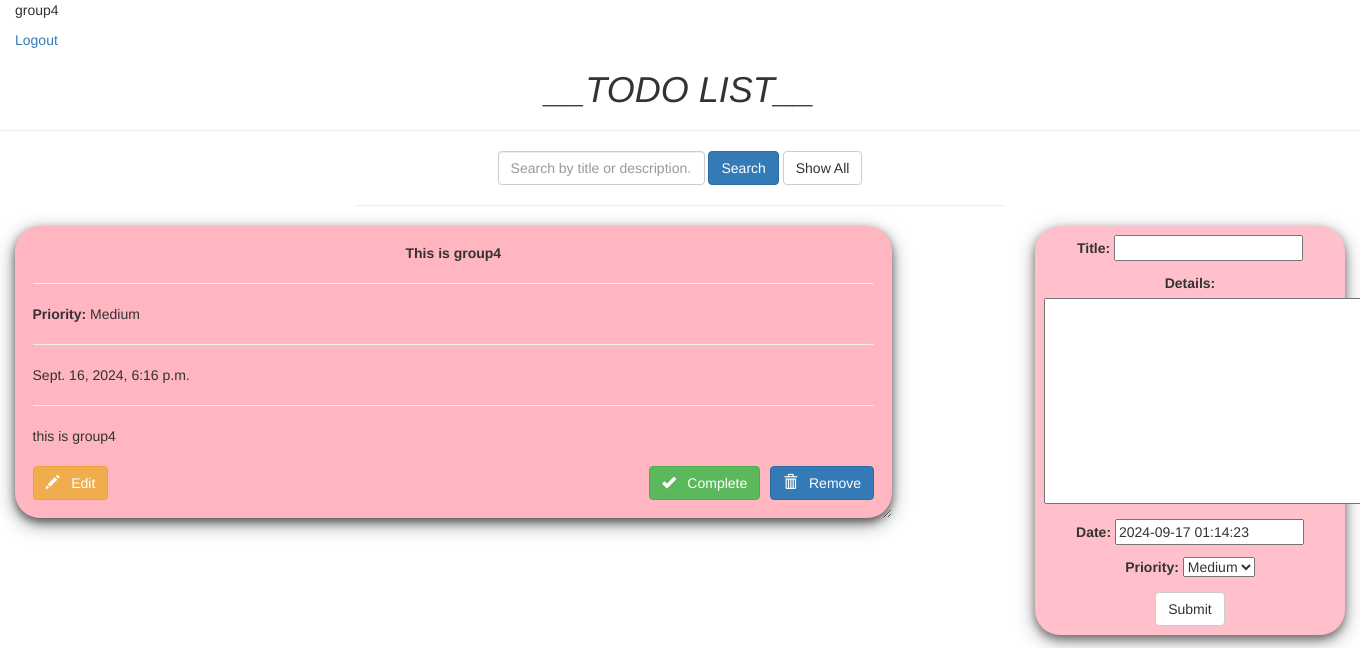
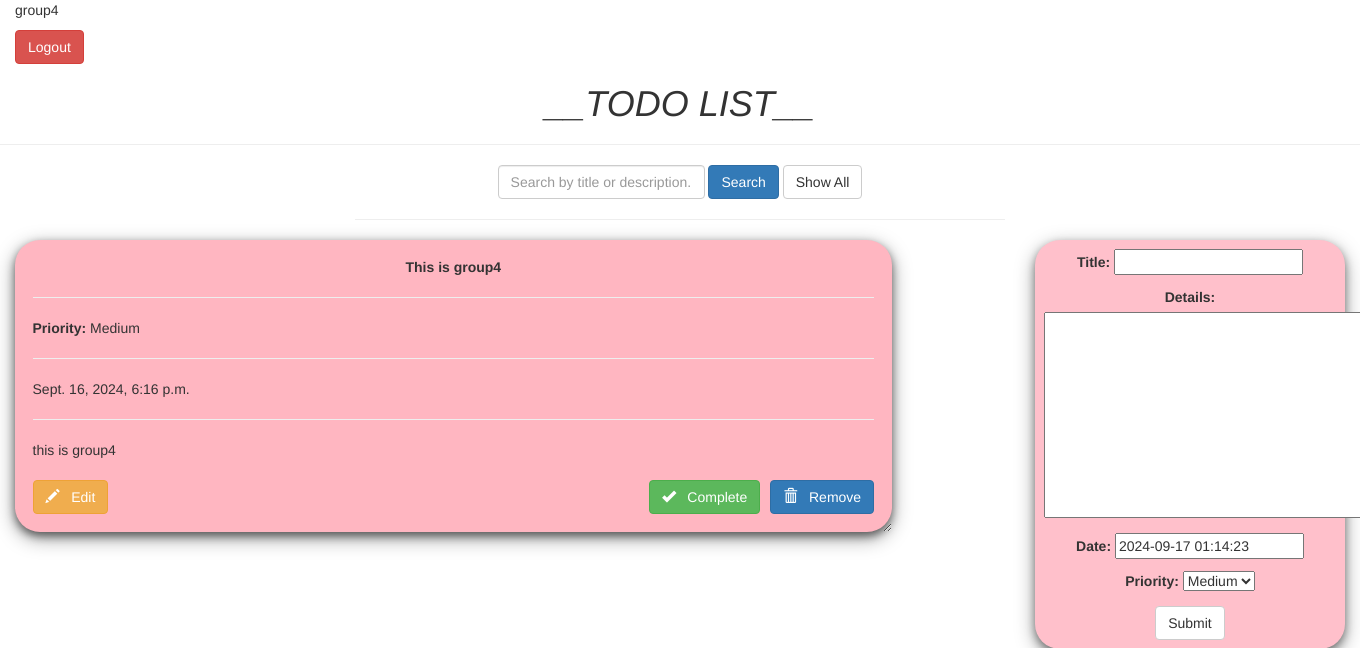
Before and after one commit to DePaul-CSC-394-401/mini-project-team-4, a Django app: page / in a window 1360 px wide; the page is wider, and only the part inside the window is pictured. Shown: the top 648 px of that part. Run offline with Django 5.2, Linux system fonts and the light colour scheme; a user stored in the database is signed in; data comes from the database, SQL or seed files in the repository; both versions use the stored data as it was after the commit; some libraries are stand-ins or nearby versions.

Commit message:
working logout

```diff
--- a/todo/templates/todo/index.html
+++ b/todo/templates/todo/index.html
@@ -1,9 +1,7 @@
 <!DOCTYPE html>
 <html lang="en" dir="ltr">
 
-
 <head>
-
   <meta charset="utf-8">
   <title>{{title}}</title>
   <meta name="viewport" content="width=device-width, initial-scale=1">
@@ -12,7 +10,6 @@
   <!--style-->
   <style>
   .card {
-
    box-shadow: 0 4px 8px 0 rgba(0,0,0,0.5),
                0 6px 20px 0 rgba(0,0,0,0.39);
    background: lightpink;
@@ -28,7 +25,6 @@
   }
 
   .submit_form{
-
     text-align: center;
     padding: 3%;
     background: pink;
@@ -50,10 +46,13 @@
 
   <!-- Login Logout check placed inside body -->
   {% if request.user.is_authenticated %}
-  <p>{{request.user}}</p>
-  <a href="{% url 'logout' %}">Logout</a>
+    <p>{{request.user}}</p>
+    <form action="{% url 'logout' %}" method="POST" style="display: inline;">
+      {% csrf_token %}
+      <button type="submit" class="btn btn-danger">Logout</button>
+    </form>
   {% else %}
-  <a href="{ url 'login' %}">Login</a>
+    <a href="{% url 'login' %}" class="btn btn-primary">Login</a>
   {% endif %}
 
   {% if messages %}
@@ -64,15 +63,10 @@
   {% endfor %}
   {% endif %}
 
-
-
-
-
   <center class="row">
     <h1><i>__TODO LIST__</i></h1>
     <hr />
   </center>
-
 
  <!-- Search Bar and Show All Button -->
  <div class="row">
```
Also changed, not shown: db.sqlite3.
